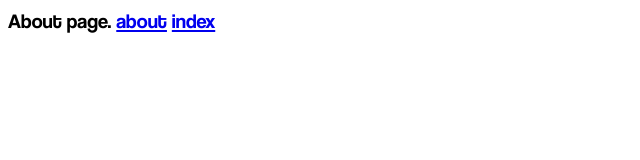
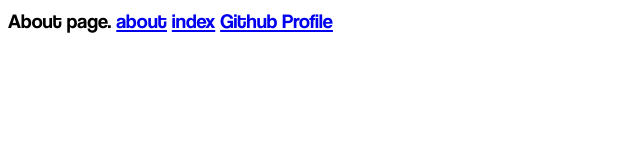
Before and after one commit to catonmat/portfolio, a website built with webpack: page src/pages/about.html in a window 1280 px wide. Shown: the whole page, without its empty margins (0-640 px from the left). Built offline with nearby package versions, Linux system fonts and the light colour scheme.

Commit message:
gh pages support and github <a> link.

```diff
--- a/src/pages/about.html
+++ b/src/pages/about.html
@@ -1,11 +1,12 @@
 <html>
   <head>
     <meta charset="utf-8"/>
-    <title>Richard Jarram</title>
+    <title>Richard Jarram | About</title>
   </head>
   <body>
     About page.
     <a href="about.html">about</a>
     <a href="index.html">index</a>
+    <a href="https://github.com/metalogica/" target="_blank">Github Profile</a>
   </body>
 </html>
```
Also changed, not shown: src/pages/index.html (+2 -1 lines).
